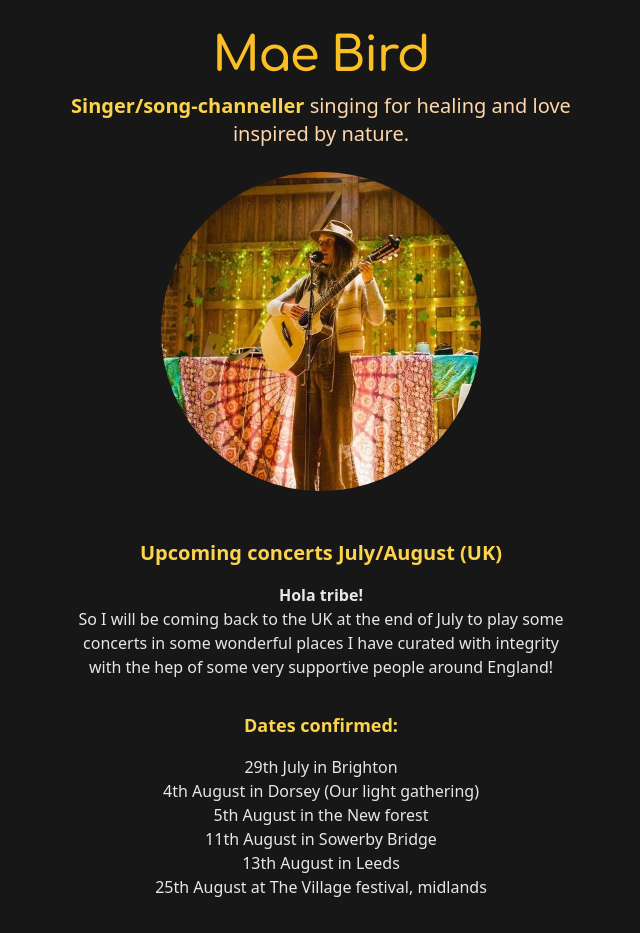
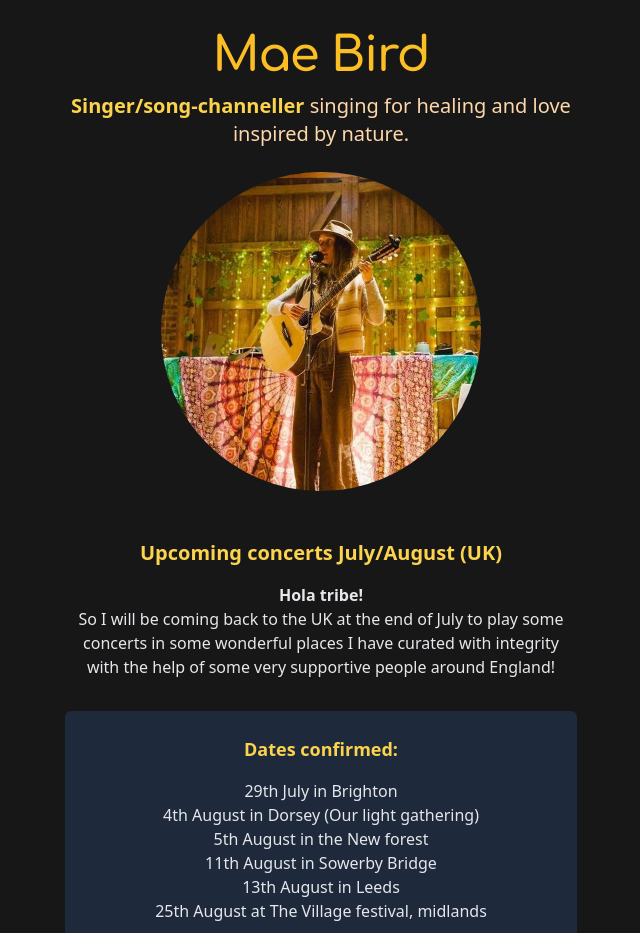
Before and after one commit to sha-one/maebird-webpage-sveltekit, a SvelteKit app: page / in a window 1280 px wide. Shown: the top 933 px of the page, without its empty margins (319-959 px from the left). Built offline with nearby package versions, Linux system fonts and the light colour scheme.

Commit message:
update gigs section

```diff
--- a/src/routes/+page.svelte
+++ b/src/routes/+page.svelte
@@ -12,8 +12,9 @@
     <div class="gigs">
       <h3 class="mt-12">Upcoming concerts July/August (UK)</h3>
       <p><strong>Hola tribe!</strong></p>
-      <p>So I will be coming back to the UK at the end of July to play some concerts in some wonderful places I have curated with integrity with the hep of some very supportive people around England! </p>
-      <h4 class="mt-8">Dates confirmed:</h4>
+      <p>So I will be coming back to the UK at the end of July to play some concerts in some wonderful places I have curated with integrity with the help of some very supportive people around England! </p>
+      <div class=" bg-slate-800 pb-8 pt-6 mt-8 rounded-md">
+        <h4 class="">Dates confirmed:</h4>
         <p>
           <ul>
             <li>29th July in Brighton</li>
@@ -22,9 +23,9 @@
             <li>11th August in Sowerby Bridge</li>
             <li>13th August in Leeds</li>
             <li>25th August at The Village festival, midlands</li>
-
           </ul>
         <p>
+      </div>
       <p class="mt-8 text-sm mb-4">
         More details to come, if you would like more info about one of these events send me a message and I will respond with love!
         Thank you the wonderful spaces being created and all the people involved in these gatherings.
```
Lines whose indentation alone changed are shown as unchanged.
